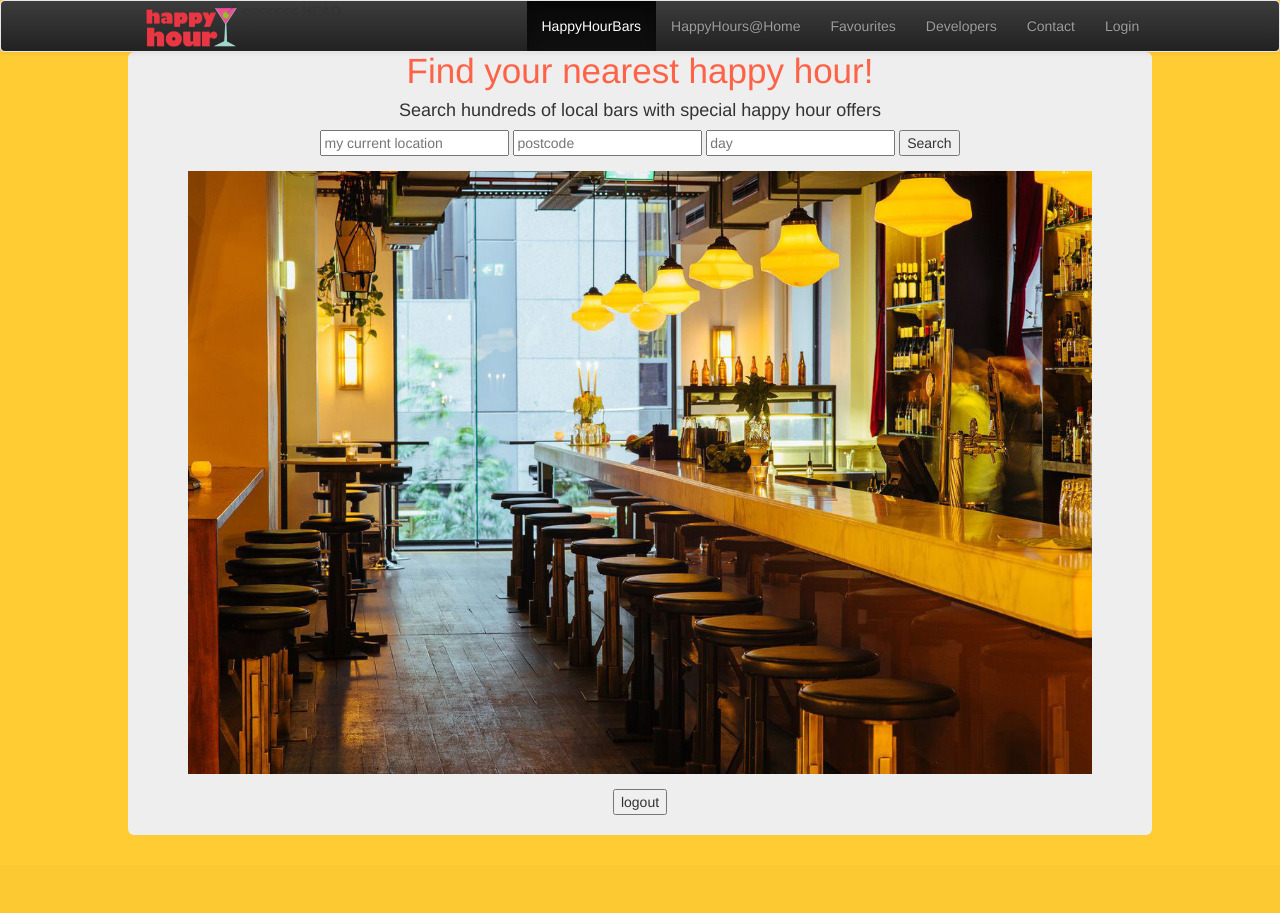
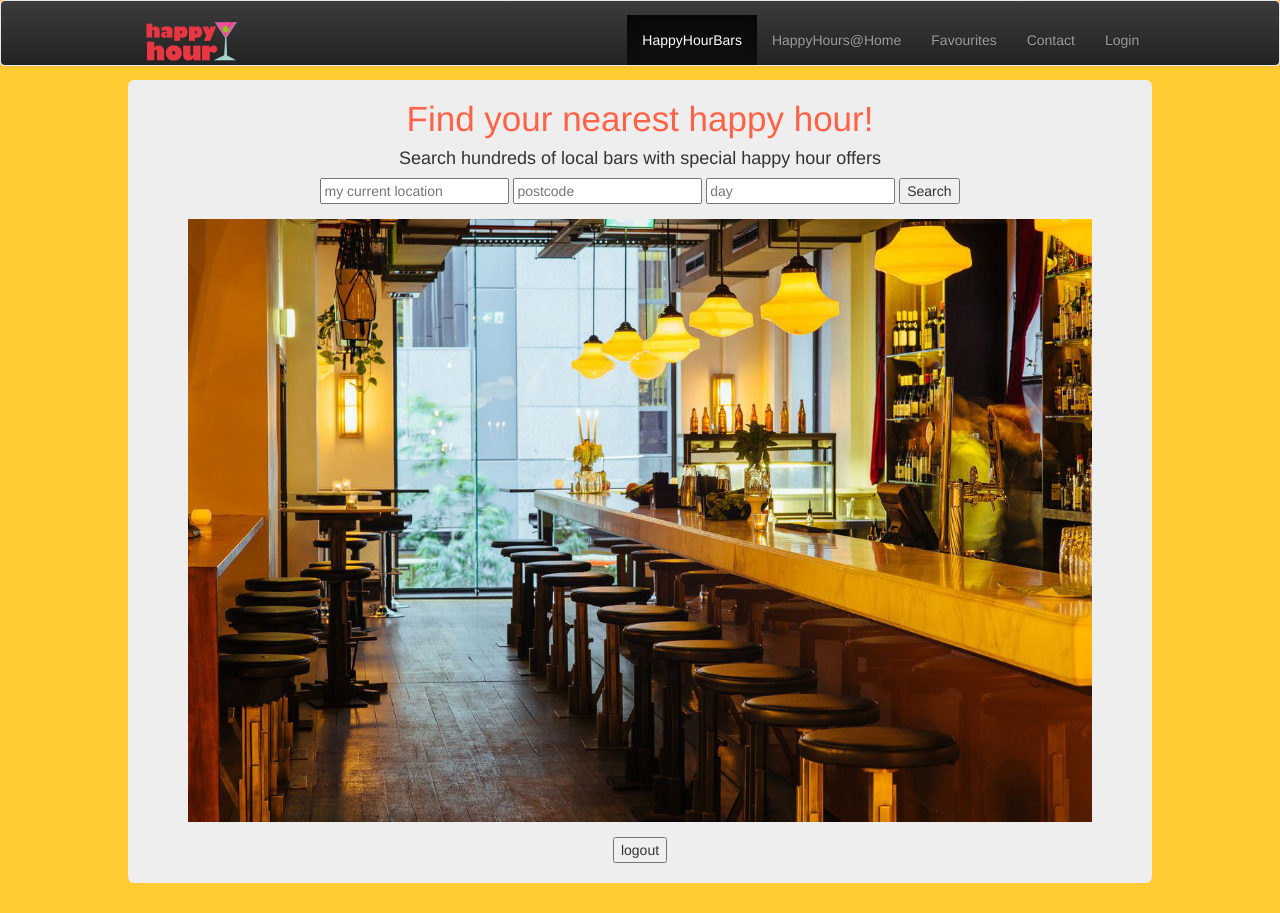
Before and after one commit to reachgregpff/happyhour, a Rails app: page / in a window 1280 px wide. Before the commit the page ends 865 px from the top, so only its background shows below. Run offline with Rails 7, Linux system fonts and the light colour scheme; some libraries are stand-ins or nearby versions.

Commit message:
another freaking update

```diff
--- a/app/assets/stylesheets/style.css
+++ b/app/assets/stylesheets/style.css
@@ -6,10 +6,11 @@ html, body {
 .container {
 	width: 80%;
 	padding: 0;
+	margin-top: 1em;
 }
 .jumbotron {
 /*	padding: 3px;*/
-	padding-top: 0;
+	padding-top: 20px;
 	padding-bottom: 20px;
 	padding-right: 10px;
 	padding-left: 10px;
@@ -32,7 +33,6 @@ html, body {
 	display: inline-block;
 	/*margin-right: 1%;*/
 /*	margin-bottom: 0;*/
-	/*overflow: scroll-x;*/
 }
 .bar-list {
 	height: 90vh;
@@ -44,7 +44,6 @@ html, body {
 	display: inline-block;
 	vertical-align: top;
 	overflow: hidden;
-/*	margin-bottom: 0;*/
 }
 
 p {
@@ -73,7 +72,7 @@ h3 {
 	margin-bottom: 0;
 	margin-left: 0;
 /*	display: inline-block;*/
-/*	min-height: 60px;*/
+/*	max-height: 60px;*/
 /*	text-align: center;*/
 }
 .navbar-collapse {
--- a/app/views/layouts/application.html.erb
+++ b/app/views/layouts/application.html.erb
@@ -16,12 +16,10 @@
   <div class="collapse navbar-collapse navbar-inverse" id="bs-example-navbar-collapse-1">
   <div class="container">
         <img id="logo" class="navbar-brand" src="/assets/hh_logo2.png">
-<<<<<<< HEAD
     <ul class="nav navbar-nav navbar-right ">
     <li class="active"><a href="#">HappyHourBars</a></li>
-            <li><a href="#">HappyHours@Home</a></li>
+            <li><a href="/">HappyHours@Home</a></li>
             <li><a href="#">Favourites</a></li>
-            <li><a href="#">Developers</a></li>
             <li><a href="#">Contact</a></li>
       <li><a href="#myModal" data-toggle="modal" data-target="#myModal">Login</a></li>
     </ul>
```
Also changed, not shown: app/assets/images/Trunk-Diner_c.jpg (added), app/assets/images/arbory_c.jpg (added), app/assets/images/beer_deluxe_c.jpg (added), app/assets/images/belgian_bier_c.jpg (added), app/assets/images/cocktails-large.jpg (added), app/assets/images/yellow_bar_c.jpg (added), app/assets/images/yellow_bar_c2.jpg (added), 4 other files.
